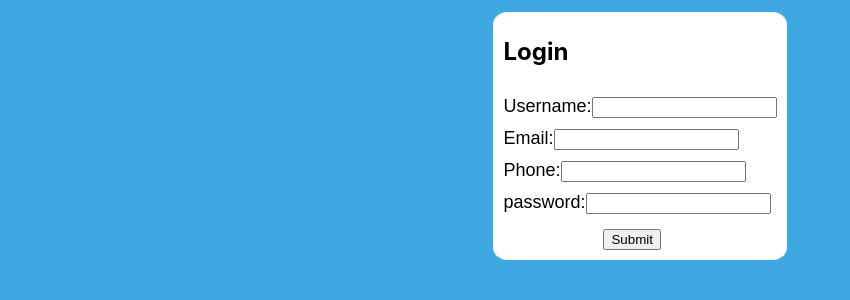
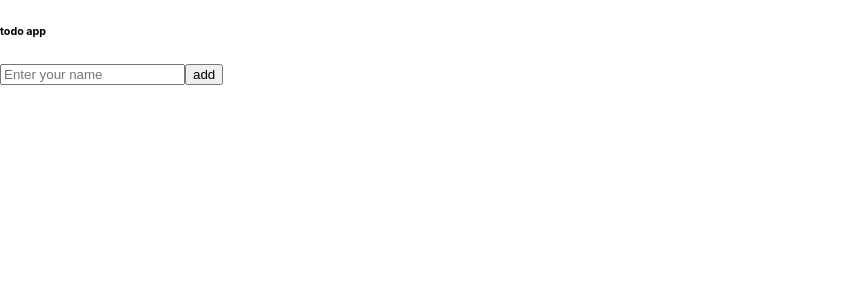
Before and after one commit to Mounika-bandaru-ui/project2, a React (Create React App) app: page / in a window 1280 px wide. Shown: the top 300 px of the page, without its empty margins (0-850 px from the left). Built offline with nearby package versions, Linux system fonts and the light colour scheme.

Commit message:
Add files via upload

```diff
--- a/src/App.js
+++ b/src/App.js
@@ -1,10 +1,93 @@
-import './App.css';
-import Form from './form';
+import logo from './logo.svg';
+// import './App.css';
+import { useState } from 'react';
 
 function App() {
+  const [user,setUser] =useState("");
+
+   const [users,setUsers] =useState([]);
+  const [editIndex,setEditIndex]= useState(null)
+   const addHandle = () => {
+    const value =user.trim();
+    if(value?.length <3){
+      alert("please enter more than 3 characters");
+      return;
+    }
+    if(users?.includes(user)){
+      alert("you are entered duplicate value");
+      return;
+    }
+    setUsers([...users,value]);
+    setUser("");
+   };
+  // console.log(users);
+
+
+   const handleDelete = (index)=>{
+    const list =[...users];
+    list.splice(index,1);
+    setUsers(list);
+   }
+   console.log("users",users)
+   const editHandle =(user,index) => {
+     setUser(user);
+     setEditIndex(index);
+    // setUser("");
+   }
+   const handleEdit = () => {
+   const list =[...users];
+   list[editIndex] =user;
+
+   setUsers(list);
+   setUser("");
+
+
+  }
   return (
-    <div className="App">
-      <Form />
+    <div className="main-body">
+      <div className="todo">
+          <h6>todo app</h6>
+          <div>
+            <div>
+              <input type='text' value={user}  onChange={(e)=>setUser(e.target.value)}  placeholder="Enter your name" />
+          <button className='btn btn-danger btn-sm' onClick={editIndex!==null?handleEdit:addHandle}>{editIndex !== null ? "Edit" : "add"}</button>
+            </div>
+          </div>{users.length > 0 ? <table style={{width:"50%"}} border={"1px"}  className="table table-bordered">
+                <thead>
+              <tr>
+                <td>s.no</td>
+                <th>name</th>
+                <th>Edit/Delete</th>
+                </tr>
+              </thead>
+              <tbody>
+
+                    {users.map((user,index)=><tr key={index}><td>{index+1}</td><td>{user}</td>
+                    <td> <button  className ="btn btn-danger" onClick={()=>handleDelete(index)}>X</button> <span></span>
+                          <button className ="btn btn-info" onClick={()=>editHandle(user,index)}>Edit</button>
+                    </td>
+                    </tr>
+                  )}
+
+
+              </tbody>
+
+                </table> : " "
+          }
+
+          {/* <tr>
+             {users.map((user,index)=>(<div key={`${user}-${index} `}>
+
+
+                {user}
+              <span style={{backgroundColor:"red",
+                cursor:"pointer"
+              }} onClick={()=>handleDelete(index)}>X</span>
+              <span style={{cursor:"pointer",backgroundColor:"orange",marginLeft:"10px"}} onClick={()=>editHandle(user,index)}>Edit</span></div>)
+
+             )}
+          </tr> */}
+      </div>
     </div>
   );
 }
```
